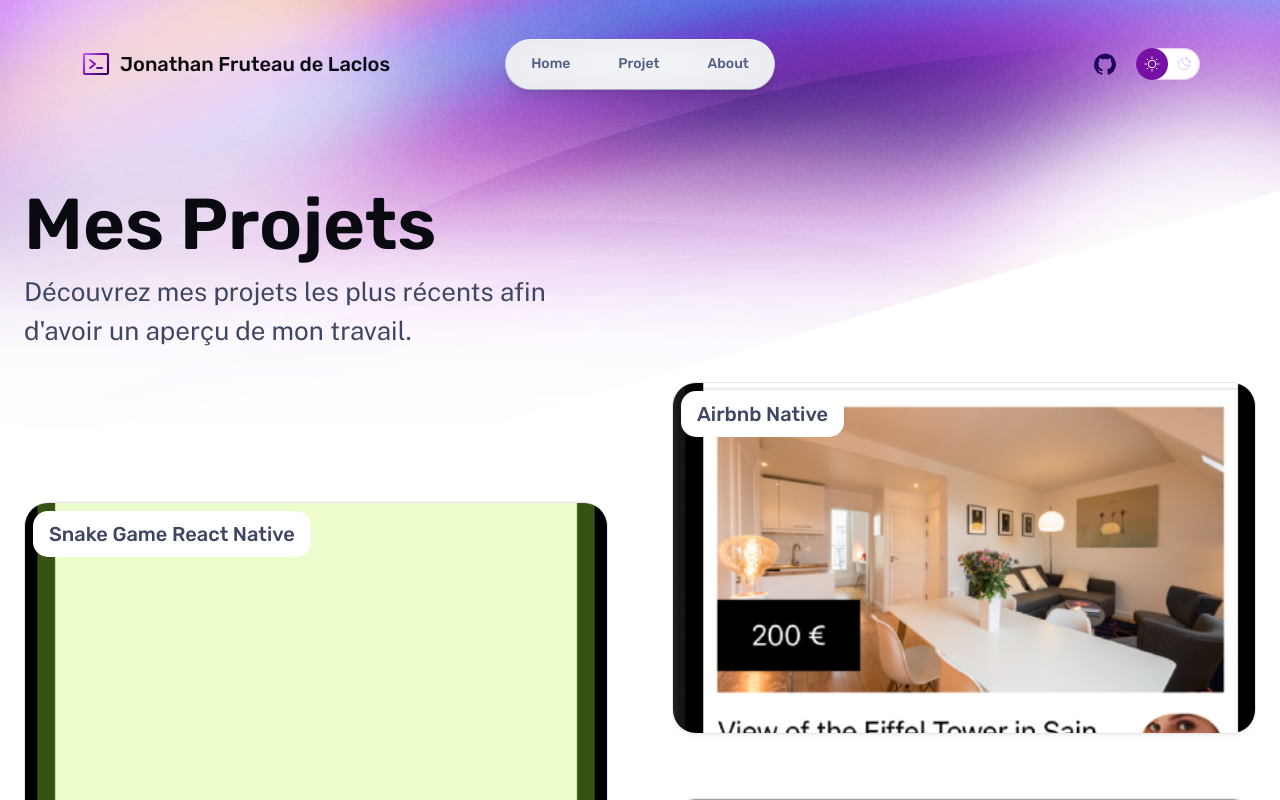
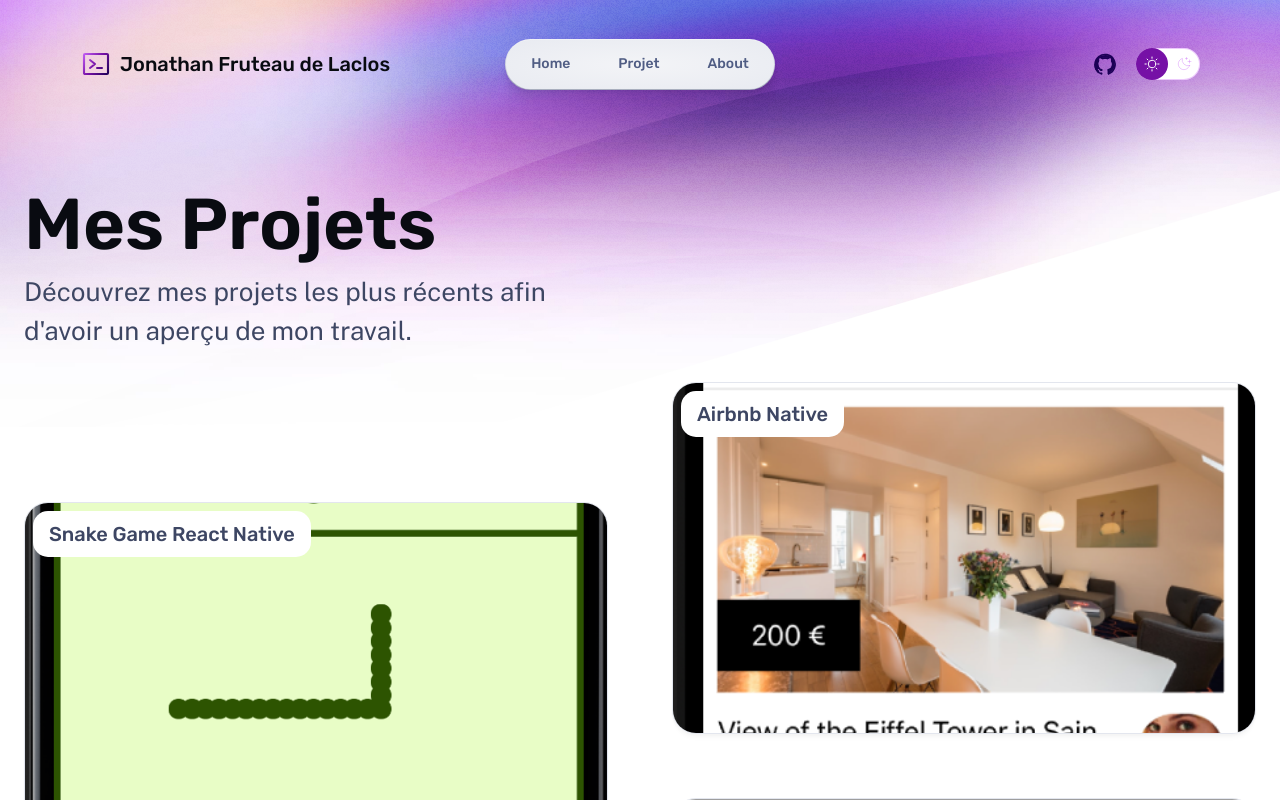
Before and after one commit to J-De-Laclos/mon-portfolio, an Astro site: page /work in a window 1280 px wide. Built offline with nearby package versions, Linux system fonts and the light colour scheme; Astro itself is replaced by a stand-in of ours; grey boxes are pictures that could not be loaded.

Commit message:
ajout snake

```diff
--- a/src/content/work/snake-native.md
+++ b/src/content/work/snake-native.md
@@ -1,7 +1,7 @@
 ---
 title: Snake Game React Native
 publishDate: 2023-10-26 00:00:00
-img: /assets/snake-capt02.png
+img: /assets/snake-visuel.png
 img_alt: Capture d'écran du jeu de Snake en React Native.
 description: |
   Snake Game React Native est une application ludique recréant le jeu classique du serpent. Développée avec React Native et Expo, cette application offre une expérience de jeu divertissante, où les joueurs contrôlent un serpent pour collecter des points sans heurter les obstacles.
@@ -21,6 +21,8 @@ tags:
 ![Capture d'écran du jeu](/assets/snake-capt01.png)
 
 ![Capture d'écran du jeu](/assets/snake-capt02.png)
+
+![Capture d'écran du jeu](/assets/snake-score.png)
 
 [**Lien vers Snake Game React Native**](https://github.com/J-De-Laclos/Snake-game-ReactNative)
 
```
Also changed, not shown: public/assets/snake-score.png (added), public/assets/snake-visuel.png (added).
